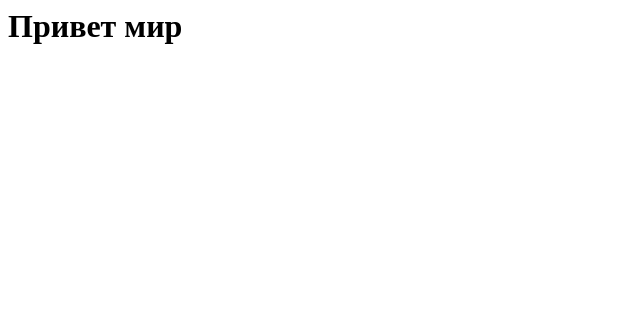
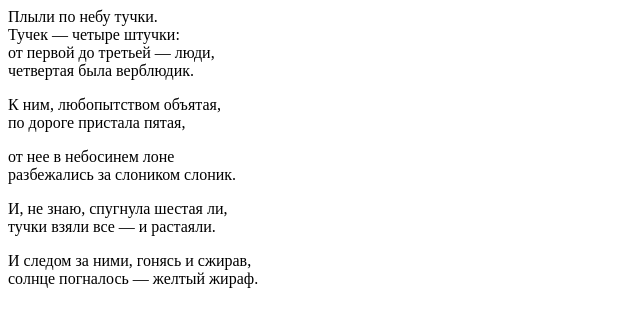
Before and after one commit to inordertodie/ahtumele-sieses-or-si-hurup, a plain HTML site: page index.html in a window 1280 px wide. Shown: the whole page, without its empty margins (0-640 px from the left). Drawn offline with Linux system fonts and the light colour scheme.

Commit message:
commit 2

```diff
--- a/index.html
+++ b/index.html
@@ -5,6 +5,27 @@
 		</title>
 	</head>
 	<body>
-		<h1> Привет мир </h1>
+		<p>
+		Плыли по небу тучки.<br>
+		Тучек — четыре штучки:<br>
+		от первой до третьей — люди,<br>
+		четвертая была верблюдик.<br>
+		</p>
+		<p>
+		К ним, любопытством объятая,<br>
+		по дороге пристала пятая,<br>
+		</p>
+		<p>
+		от нее в небосинем лоне<br>
+		разбежались за слоником слоник.<br>
+		</p>
+		<p>
+		И, не знаю, спугнула шестая ли,<br>
+		тучки взяли все — и растаяли.<br>
+		</p>
+		<p>
+		И следом за ними, гонясь и сжирав,<br>
+		солнце погналось — желтый жираф.<br>
+		</p>
 	</body>
 </html>
```
